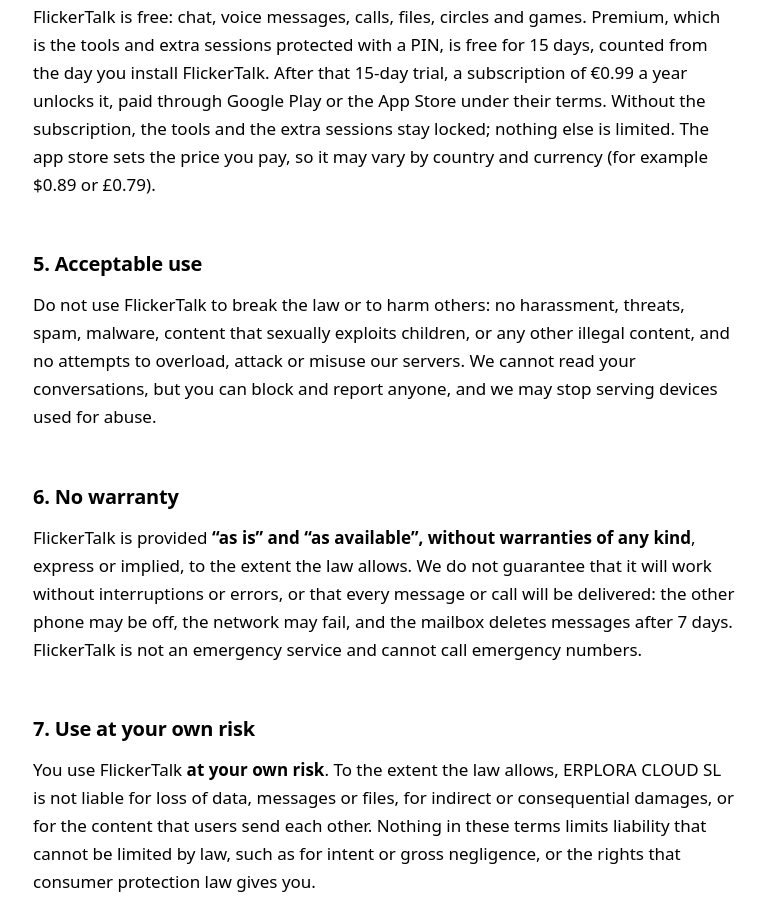
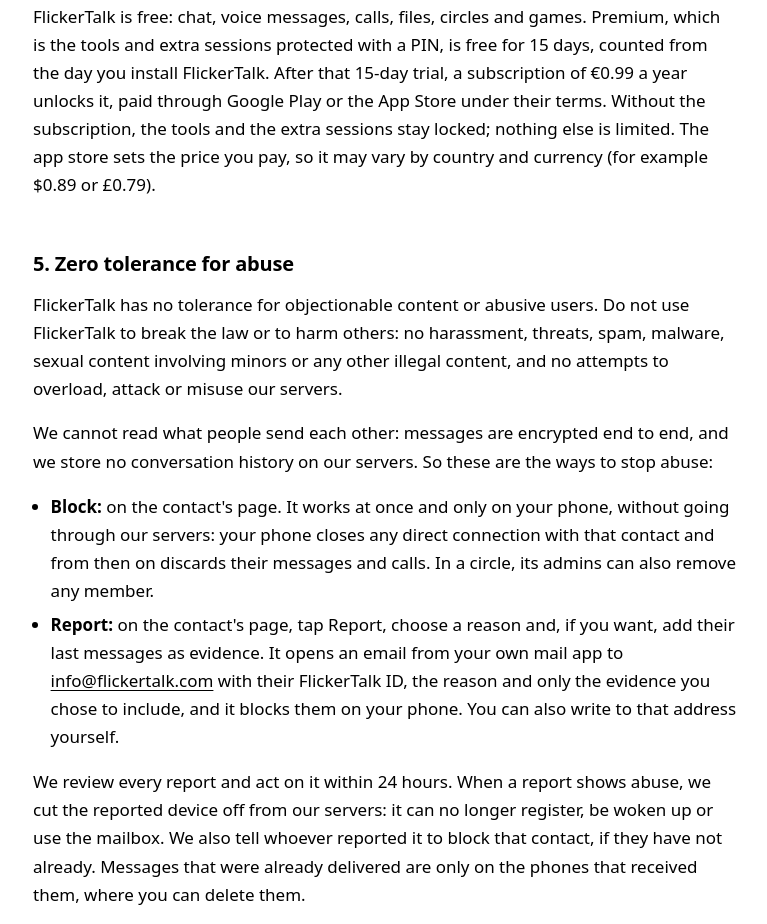
Before and after one commit to FlickerTalk/web, a website: page site/terms/index.html in a window 1280 px wide. Shown: the part 1076-2000 px from the top of the page, without its empty margins (95-862 px from the left). Drawn offline with Linux system fonts and the light colour scheme.

Commit message:
Terms: zero tolerance for abuse, reports acted on within 24 hours
App Review (Guideline 1.2) asks the terms to make clear that there is
no tolerance for objectionable content or abusive users, that reports
are acted on within 24 hours and that abusive users are removed.

Section 5 of the terms becomes "Zero tolerance for abuse": what is not
allowed, how Block (at once, only on the phone) and Report (an email to
info@flickertalk.com with the FlickerTalk ID, the reason and only the
evidence the user includes) work, that every report is reviewed and
acted on within 24 hours, and what acting means for a service that
cannot read messages: the reported device is cut off from our servers
(no registration, wake-ups or mailbox). Help & contact mentions the
in-app "FlickerTalk" contact and the 24-hour handling of abuse reports.

The guard against tying the price to an age matched any "minors"; it
now ignores the terms' ban on sexual content involving minors.

```diff
--- a/site/terms/index.html
+++ b/site/terms/index.html
@@ -4,7 +4,7 @@
   <meta charset="utf-8">
   <meta name="viewport" content="width=device-width, initial-scale=1">
   <title>Terms of use · FlickerTalk</title>
-  <meta name="description" content="The terms of use of FlickerTalk: price, acceptable use, no warranty and liability.">
+  <meta name="description" content="The terms of use of FlickerTalk: price, zero tolerance for abuse, no warranty and liability.">
   <meta name="theme-color" content="#e8731f">
   <link rel="icon" href="/assets/icon.svg" type="image/svg+xml">
   <link rel="stylesheet" href="/assets/style.css">
@@ -21,7 +21,7 @@
   </header>
   <main class="wrap">
     <h1>Terms of use</h1>
-    <p class="updated">Effective 13 October 2026</p>
+    <p class="updated">Effective 28 October 2026</p>
 
     <h2>1. Who we are</h2>
     <p>FlickerTalk is a service of <strong>ERPLORA CLOUD SL</strong>, NIF B27593136, Avda. de Lisboa, 17, Pta. C, 28822 Coslada (Madrid), Spain (“we”). Contact: <a href="mailto:info@flickertalk.com">info@flickertalk.com</a>. By using FlickerTalk you accept these terms.</p>
@@ -35,8 +35,14 @@
     <h2>4. Price</h2>
     <p>FlickerTalk is free: chat, voice messages, calls, files, circles and games. Premium, which is the tools and extra sessions protected with a PIN, is free for 15 days, counted from the day you install FlickerTalk. After that 15-day trial, a subscription of €0.99 a year unlocks it, paid through Google Play or the App Store under their terms. Without the subscription, the tools and the extra sessions stay locked; nothing else is limited. The app store sets the price you pay, so it may vary by country and currency (for example $0.89 or £0.79).</p>
 
-    <h2>5. Acceptable use</h2>
-    <p>Do not use FlickerTalk to break the law or to harm others: no harassment, threats, spam, malware, content that sexually exploits children, or any other illegal content, and no attempts to overload, attack or misuse our servers. We cannot read your conversations, but you can block and report anyone, and we may stop serving devices used for abuse.</p>
+    <h2>5. Zero tolerance for abuse</h2>
+    <p>FlickerTalk has no tolerance for objectionable content or abusive users. Do not use FlickerTalk to break the law or to harm others: no harassment, threats, spam, malware, sexual content involving minors or any other illegal content, and no attempts to overload, attack or misuse our servers.</p>
+    <p>We cannot read what people send each other: messages are encrypted end to end, and we store no conversation history on our servers. So these are the ways to stop abuse:</p>
+    <ul>
+      <li><strong>Block:</strong> on the contact's page. It works at once and only on your phone, without going through our servers: your phone closes any direct connection with that contact and from then on discards their messages and calls. In a circle, its admins can also remove any member.</li>
+      <li><strong>Report:</strong> on the contact's page, tap Report, choose a reason and, if you want, add their last messages as evidence. It opens an email from your own mail app to <a href="mailto:info@flickertalk.com">info@flickertalk.com</a> with their FlickerTalk ID, the reason and only the evidence you chose to include, and it blocks them on your phone. You can also write to that address yourself.</li>
+    </ul>
+    <p>We review every report and act on it within 24 hours. When a report shows abuse, we cut the reported device off from our servers: it can no longer register, be woken up or use the mailbox. We also tell whoever reported it to block that contact, if they have not already. Messages that were already delivered are only on the phones that received them, where you can delete them.</p>
 
     <h2>6. No warranty</h2>
     <p>FlickerTalk is provided <strong>“as is” and “as available”, without warranties of any kind</strong>, express or implied, to the extent the law allows. We do not guarantee that it will work without interruptions or errors, or that every message or call will be delivered: the other phone may be off, the network may fail, and the mailbox deletes messages after 7 days. FlickerTalk is not an emergency service and cannot call emergency numbers.</p>
```
Also changed, not shown: site/support/index.html (+2 -0 lines), tests/site.test.mjs (+30 -2 lines).
